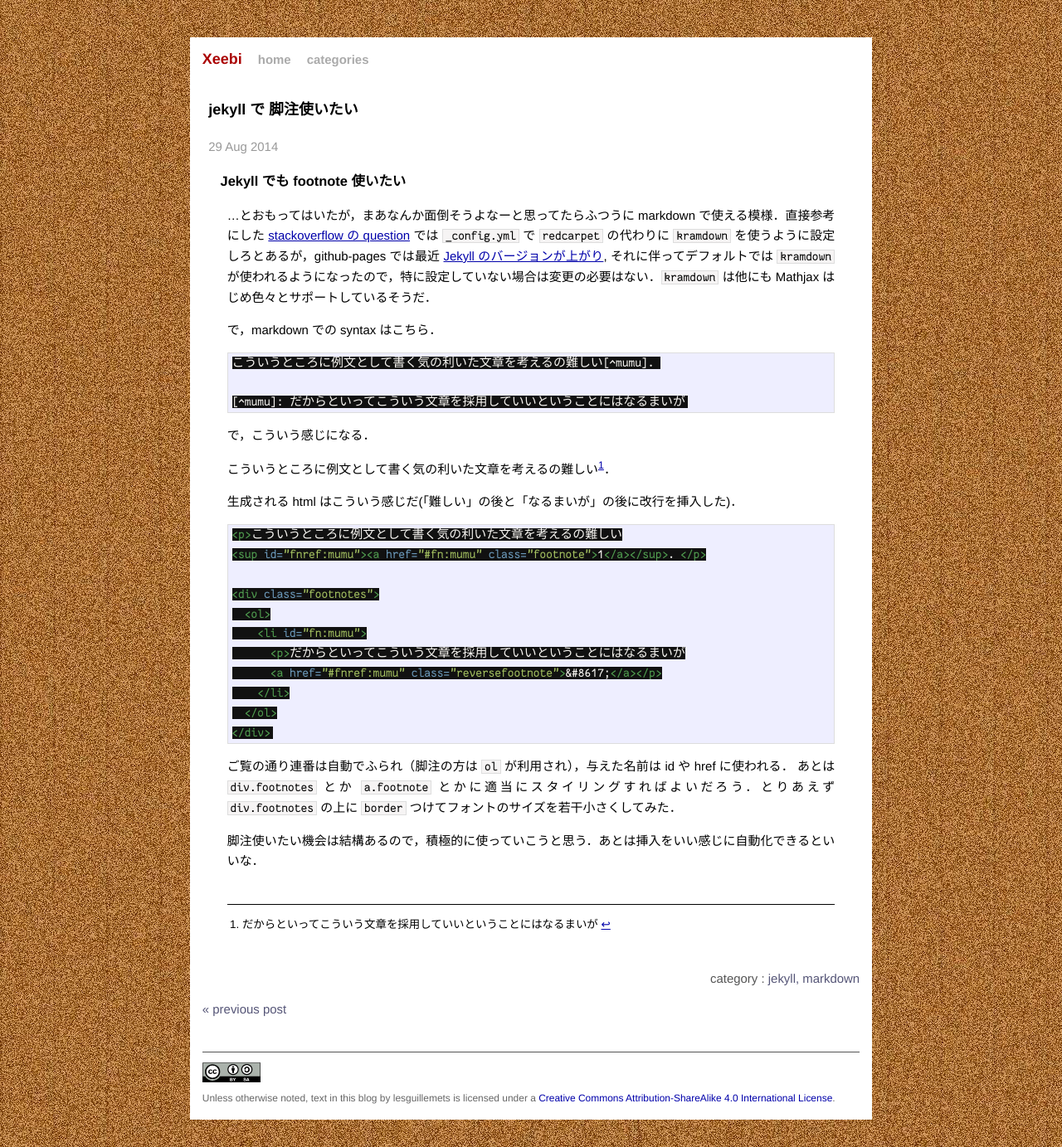
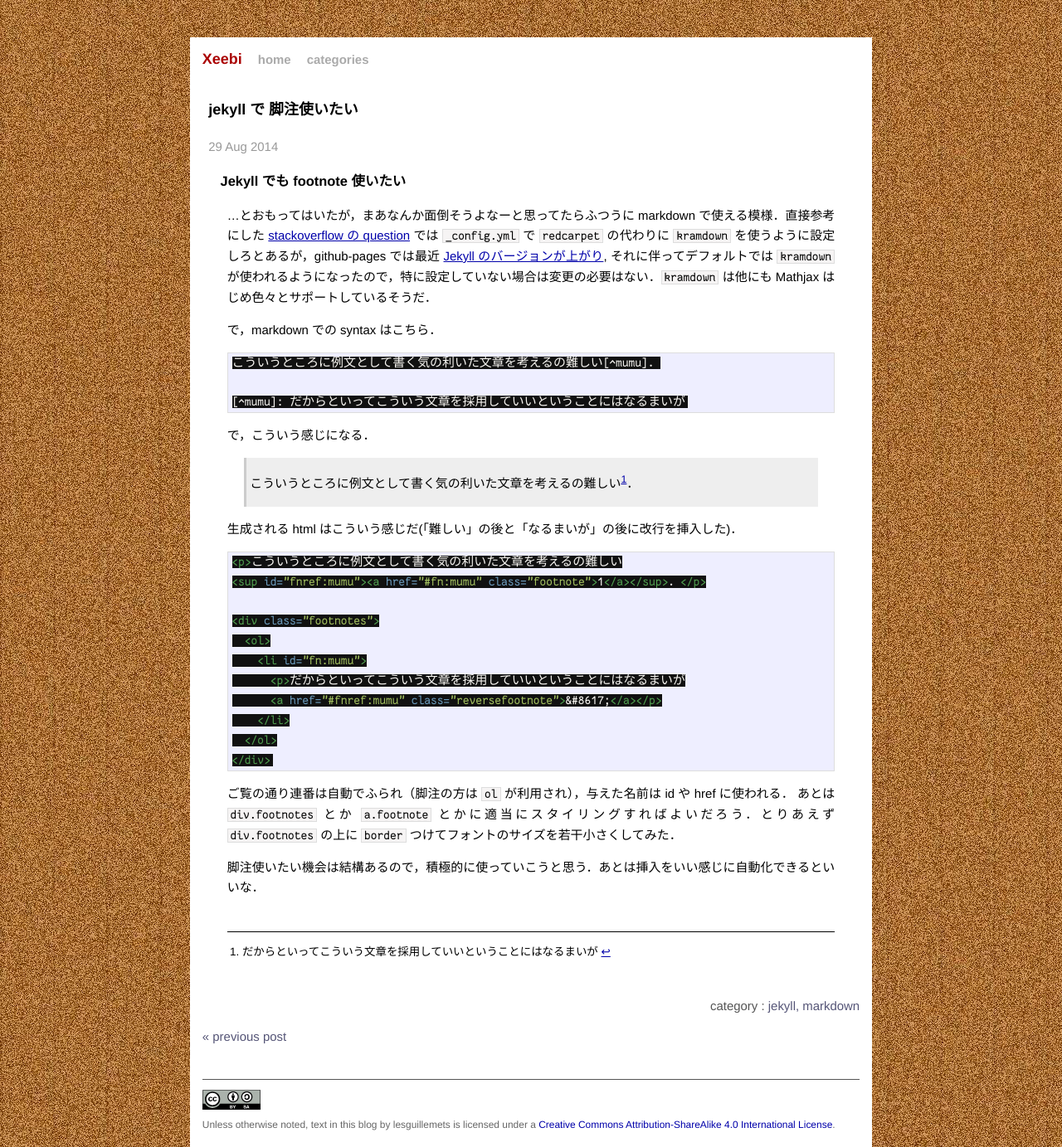
Before and after one commit to lesguillemets/blog, a Jekyll site: the page built from _posts/2014-08-29-footnote.md, in a window 1280 px wide. Shown: the whole page at 83% size. Built offline with Jekyll 4.4.1, drawn with Linux system fonts in a browser that asks for light colours.

```diff
--- a/_posts/2014-08-29-footnote.md
+++ b/_posts/2014-08-29-footnote.md
@@ -21,7 +21,7 @@ categories: jekyll, markdown
 
 で，こういう感じになる．
 
-こういうところに例文として書く気の利いた文章を考えるの難しい[^mumu]．
+> こういうところに例文として書く気の利いた文章を考えるの難しい[^mumu]．
 
 [^mumu]: だからといってこういう文章を採用していいということにはなるまいが
 
```
